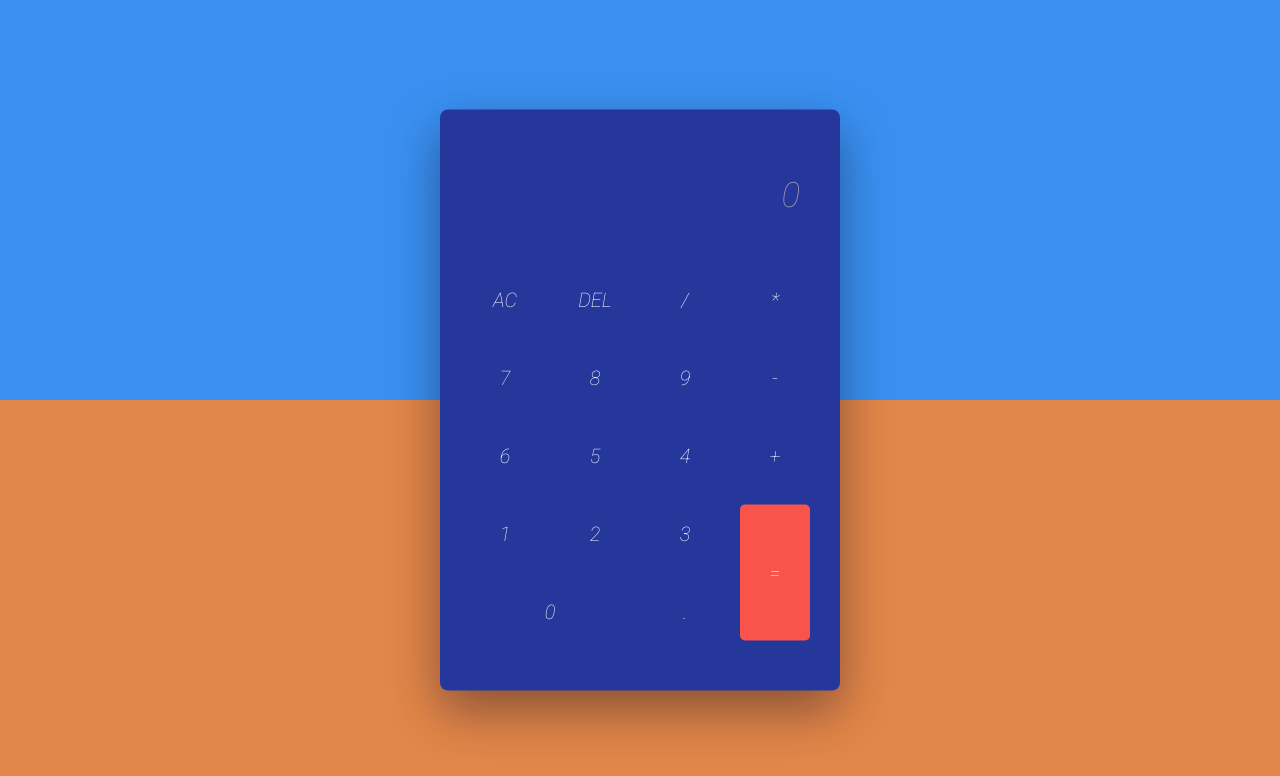
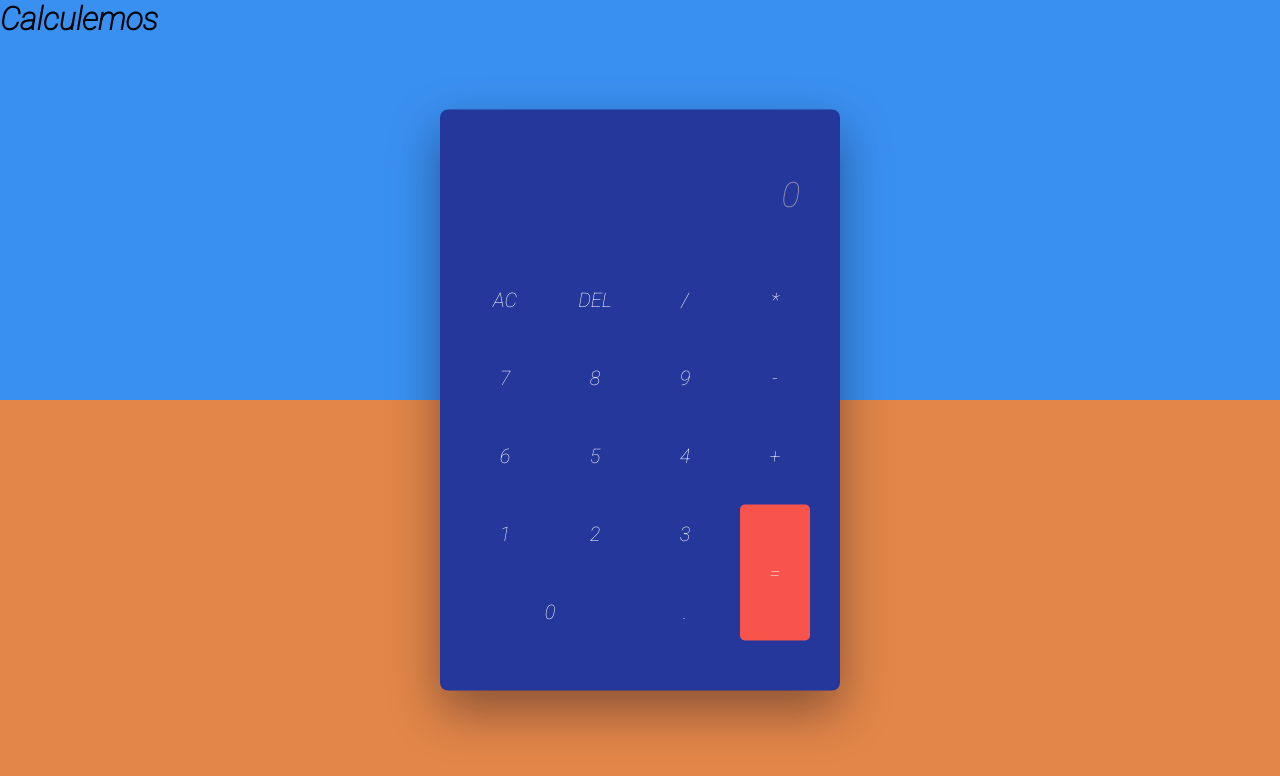
Before and after one commit to luis-fer-va/calculadora-js, a plain HTML site: page index.html in a window 1280 px wide. Drawn offline with Linux system fonts and the light colour scheme.

Commit message:
Update index.html

```diff
--- a/index.html
+++ b/index.html
@@ -12,7 +12,7 @@
 <link href="https://fonts.googleapis.com/css2?family=Roboto:ital,wght@1,100&display=swap" rel="stylesheet">
 </head>
 <body>
-
+    <h1>Calculemos</h1>
     <div class="calculator">
      <div class="display">
          <form name="calculatorform">
```
